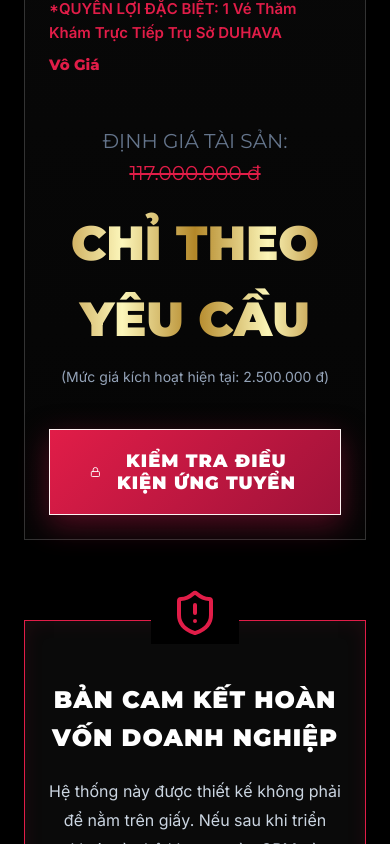
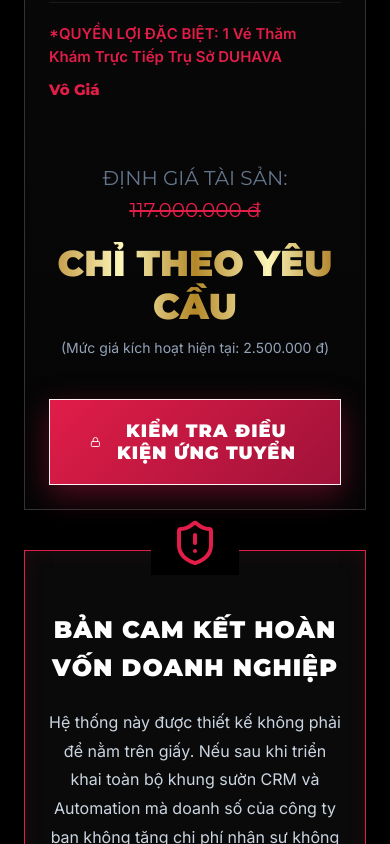
Before and after one commit to vaominh9-ux/Click-Funnels, a React (Vite) app: page /khoa-hoc/khoa-hoc-3 in a window 390 px wide. Shown: the part 3120-3964 px from the top of the page. Built offline with nearby package versions, Linux system fonts and the light colour scheme; no server answers.

Commit message:
style: fix course 3 price wrapping and spacing issue

```diff
--- a/src/pages/funnels/Course3/c3-style.css
+++ b/src/pages/funnels/Course3/c3-style.css
@@ -298,22 +298,33 @@
 .c3-dossier-row {
   display: flex;
   justify-content: space-between;
-  align-items: center;
-  padding: 16px 0;
+  align-items: flex-start;
+  padding: 20px 0;
   border-bottom: 1px solid #1A1A1A;
   font-weight: 600;
   font-size: 18px;
   color: #CBD5E1;
+  gap: 20px;
+}
+
+.c3-dossier-row > span:first-child {
+  flex: 1;
+  line-height: 1.5;
 }
 
 .c3-dossier-val {
   font-family: 'Montserrat', sans-serif;
   color: #BF953F;
   font-weight: 800;
+  white-space: nowrap;
+  flex-shrink: 0;
+  text-align: right;
+  margin-top: 2px;
 }
 
 .c3-dossier-total {
-  margin-top: 32px;
+  margin-top: 40px;
+  margin-bottom: 8px;
   text-align: center;
   font-family: 'Montserrat', sans-serif;
   font-size: 20px;
@@ -330,7 +341,8 @@
   font-family: 'Montserrat', sans-serif;
   font-size: 48px;
   font-weight: 900;
-  margin-top: 16px;
+  margin-top: 8px;
+  line-height: 1.2;
 }
 
 /* ────────────────────────────────────
@@ -373,7 +385,8 @@
   .c3-elite-btn { font-size: 18px; width: 100%; }
   .c3-grid-3 { grid-template-columns: 1fr; }
   .c3-dossier-row { font-size: 15px; flex-direction: column; align-items: flex-start; gap: 8px;}
-  .c3-dossier-val { align-self: flex-start; color: #BF953F; }
+  .c3-dossier-val { align-self: flex-start; color: #BF953F; white-space: nowrap; }
   .c3-dossier-header, .c3-dossier-body { padding: 24px; }
-  .c3-ironclad { padding: 40px 24px; }
+  .c3-ironclad { padding: 40px 24px; margin-top: 40px; }
+  .c3-dossier-price { font-size: 36px; }
 }
```
